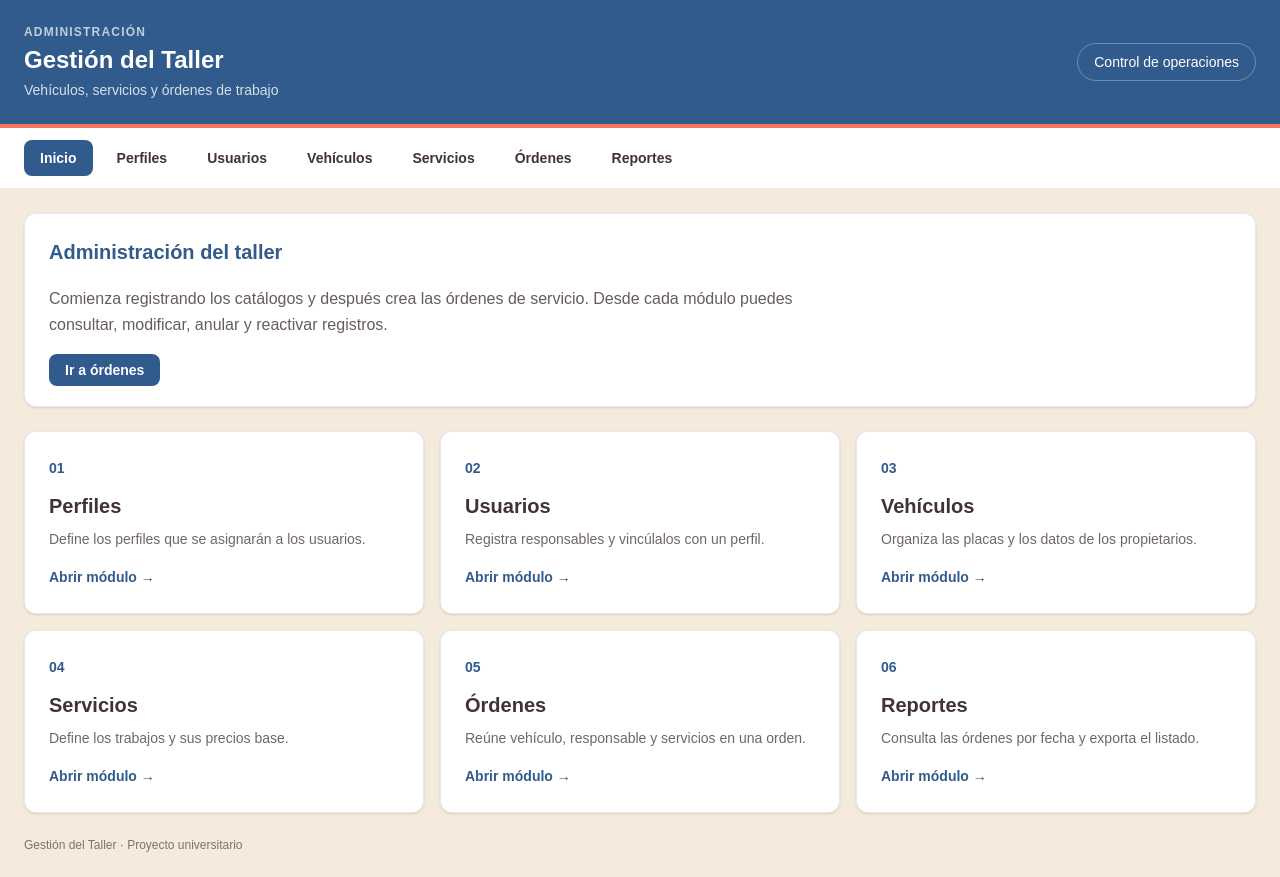
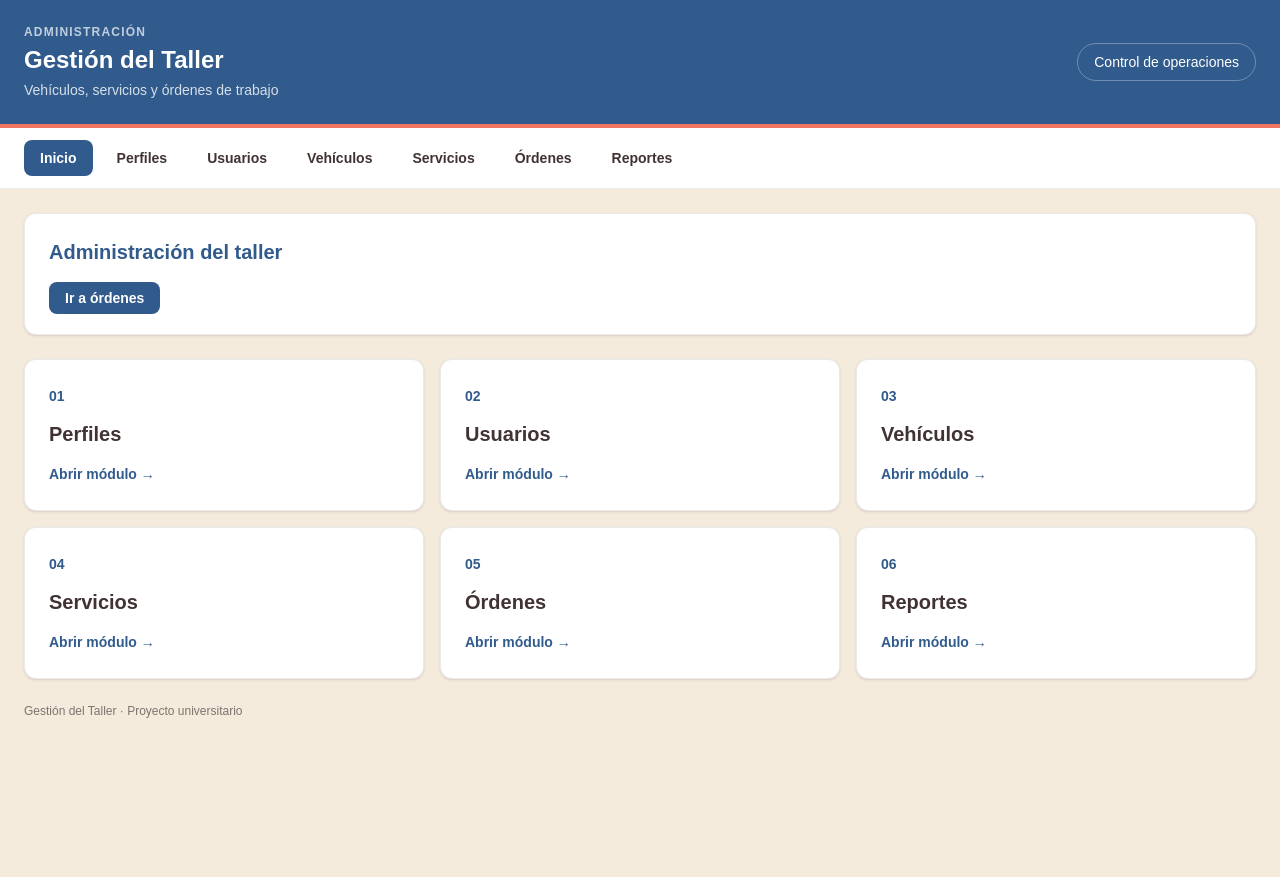
Before and after one commit to TheDavidF/proyecto-taller, a React (Vite) app in the folder frontend/frontend-taller/: page / in a window 1280 px wide. After the commit the page ends 800 px from the top, so only its background shows below. Built offline with nearby package versions, Linux system fonts and the light colour scheme; no server answers.

Commit message:
Limpiar textos de ayuda y eliminar exportación CSV

```diff
--- a/frontend/frontend-taller/src/pages/Inicio.tsx
+++ b/frontend/frontend-taller/src/pages/Inicio.tsx
@@ -6,48 +6,38 @@ const modulos = [
     n: "01",
     nombre: "Perfiles",
     ruta: "/perfiles",
-    texto: "Define los perfiles que se asignarán a los usuarios.",
   },
   {
     n: "02",
     nombre: "Usuarios",
     ruta: "/usuarios",
-    texto: "Registra responsables y vincúlalos con un perfil.",
   },
   {
     n: "03",
     nombre: "Vehículos",
     ruta: "/vehiculos",
-    texto: "Organiza las placas y los datos de los propietarios.",
   },
   {
     n: "04",
     nombre: "Servicios",
     ruta: "/servicios",
-    texto: "Define los trabajos y sus precios base.",
   },
   {
     n: "05",
     nombre: "Órdenes",
     ruta: "/ordenes",
-    texto: "Reúne vehículo, responsable y servicios en una orden.",
   },
   {
     n: "06",
     nombre: "Reportes",
     ruta: "/reportes",
-    texto: "Consulta las órdenes por fecha y exporta el listado.",
   },
 ];
 export default function Inicio() {
   return (
     <div className="space-y-6">
       <Panel titulo="Administración del taller">
-        <p className="max-w-3xl leading-relaxed text-cafe/80">
-          Comienza registrando los catálogos y después crea las órdenes de
-          servicio. Desde cada módulo puedes consultar, modificar, anular y
-          reactivar registros.
-        </p>
+
         <div className="mt-5">
           <Link to="/ordenes" className={boton}>
             Ir a órdenes
@@ -63,9 +53,6 @@ export default function Inicio() {
           >
             <span className="text-sm font-bold text-azul">{m.n}</span>
             <h2 className="mt-3 text-xl font-bold">{m.nombre}</h2>
-            <p className="mt-2 text-sm leading-relaxed text-cafe/75">
-              {m.texto}
-            </p>
             <span className="mt-4 inline-block text-sm font-semibold text-azul">
               Abrir módulo →
             </span>
```
